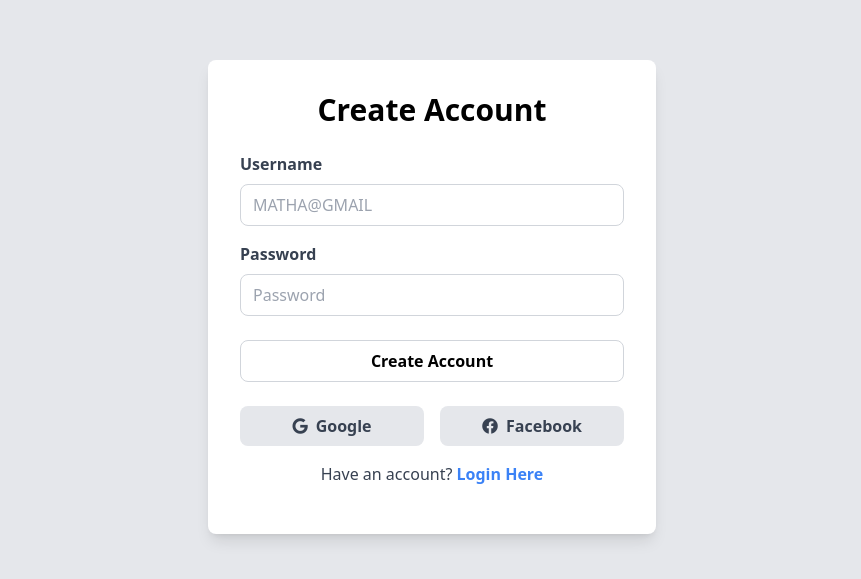
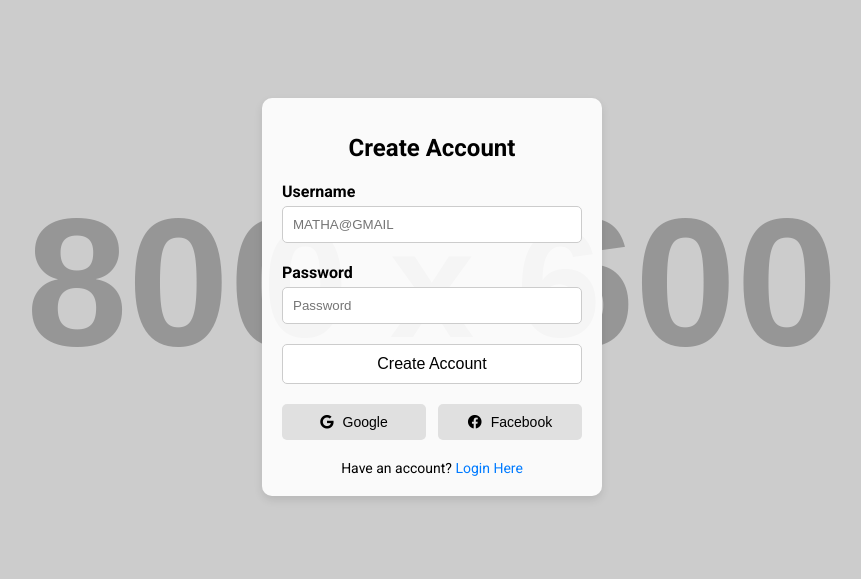
Before and after one commit to Muditsingal044/http-transformfuture.com-, a website: page login.html in a window 1280 px wide. Shown: the part 103-682 px from the top of the page, without its empty margins (208-1069 px from the left). Drawn offline with nearby package versions, Linux system fonts and the light colour scheme.

Commit message:
Update login.html

```diff
--- a/login.html
+++ b/login.html
@@ -1,35 +1,107 @@
 <html>
 <head>
-    <script src="https://cdn.tailwindcss.com"></script>
+    <title>Create Account</title>
     <link rel="stylesheet" href="https://cdnjs.cloudflare.com/ajax/libs/font-awesome/5.15.3/css/all.min.css">
+    <link href="https://fonts.googleapis.com/css2?family=Roboto:wght@400;700&display=swap" rel="stylesheet">
+    <style>
+        body, html {
+            height: 100%;
+            margin: 0;
+            font-family: 'Roboto', sans-serif;
+            display: flex;
+            justify-content: center;
+            align-items: center;
+            background-color: #f0f0f0;
+            background-image: url('https://placehold.co/800x600?text=Background+Image');
+            background-size: cover;
+            background-position: center;
+        }
+        .container {
+            background: rgba(255, 255, 255, 0.9);
+            padding: 20px;
+            border-radius: 10px;
+            box-shadow: 0 4px 8px rgba(0, 0, 0, 0.1);
+            text-align: center;
+            width: 300px;
+        }
+        .container h1 {
+            font-size: 24px;
+            margin-bottom: 20px;
+        }
+        .container label {
+            display: block;
+            text-align: left;
+            margin-bottom: 5px;
+            font-weight: bold;
+        }
+        .container input[type="text"], .container input[type="password"] {
+            width: 100%;
+            padding: 10px;
+            margin-bottom: 20px;
+            border: 1px solid #ccc;
+            border-radius: 5px;
+            box-sizing: border-box;
+        }
+        .container button {
+            width: 100%;
+            padding: 10px;
+            background-color: #fff;
+            border: 1px solid #ccc;
+            border-radius: 5px;
+            font-size: 16px;
+            cursor: pointer;
+        }
+        .container button:hover {
+            background-color: #f0f0f0;
+        }
+        .container .social-buttons {
+            display: flex;
+            justify-content: space-between;
+            margin-top: 20px;
+        }
+        .container .social-buttons button {
+            width: 48%;
+            padding: 10px;
+            background-color: #e0e0e0;
+            border: none;
+            border-radius: 5px;
+            font-size: 14px;
+            cursor: pointer;
+        }
+        .container .social-buttons button i {
+            margin-right: 5px;
+        }
+        .container .social-buttons button:hover {
+            background-color: #d0d0d0;
+        }
+        .container .login-link {
+            margin-top: 20px;
+            font-size: 14px;
+        }
+        .container .login-link a {
+            color: #007bff;
+            text-decoration: none;
+        }
+        .container .login-link a:hover {
+            text-decoration: underline;
+        }
+    </style>
 </head>
-<body class="flex items-center justify-center min-h-screen bg-gray-200">
-    <div class="bg-white p-8 rounded-lg shadow-lg w-full max-w-md">
-        <h2 class="text-3xl font-bold text-center mb-6">Create Account</h2>
-        <form>
-            <div class="mb-4">
-                <label class="block text-gray-700 font-bold mb-2" for="username">Username</label>
-                <input class="w-full px-3 py-2 border border-gray-300 rounded-lg focus:outline-none focus:border-blue-500" id="username" type="text" placeholder="MATHA@GMAIL">
-            </div>
-            <div class="mb-6">
-                <label class="block text-gray-700 font-bold mb-2" for="password">Password</label>
-                <input class="w-full px-3 py-2 border border-gray-300 rounded-lg focus:outline-none focus:border-blue-500" id="password" type="password" placeholder="Password">
-            </div>
-            <div class="mb-6">
-                <button class="w-full bg-white text-black font-bold py-2 px-4 rounded-lg border border-gray-300 hover:bg-gray-100 focus:outline-none focus:shadow-outline" type="button">Create Account</button>
-            </div>
-            <div class="flex justify-between mb-4">
-                <button class="w-full bg-gray-200 text-gray-700 font-bold py-2 px-4 rounded-lg flex items-center justify-center mr-2 hover:bg-gray-300 focus:outline-none focus:shadow-outline" type="button">
-                    <i class="fab fa-google mr-2"></i> Google
-                </button>
-                <button class="w-full bg-gray-200 text-gray-700 font-bold py-2 px-4 rounded-lg flex items-center justify-center ml-2 hover:bg-gray-300 focus:outline-none focus:shadow-outline" type="button">
-                    <i class="fab fa-facebook mr-2"></i> Facebook
-                </button>
-            </div>
-            <div class="text-center">
-                <p class="text-gray-700">Have an account? <a href="#" class="text-blue-500 font-bold">Login Here</a></p>
-            </div>
-        </form>
+<body>
+    <div class="container">
+        <h1>Create Account</h1>
+        <label for="username">Username</label>
+        <input type="text" id="username" placeholder="MATHA@GMAIL">
+        <label for="password">Password</label>
+        <input type="password" id="password" placeholder="Password">
+        <button>Create Account</button>
+        <div class="social-buttons">
+            <button><i class="fab fa-google"></i> Google</button>
+            <button><i class="fab fa-facebook"></i> Facebook</button>
+        </div>
+        <div class="login-link">
+            Have an account? <a href="#">Login Here</a>
+        </div>
     </div>
 </body>
 </html>
```
